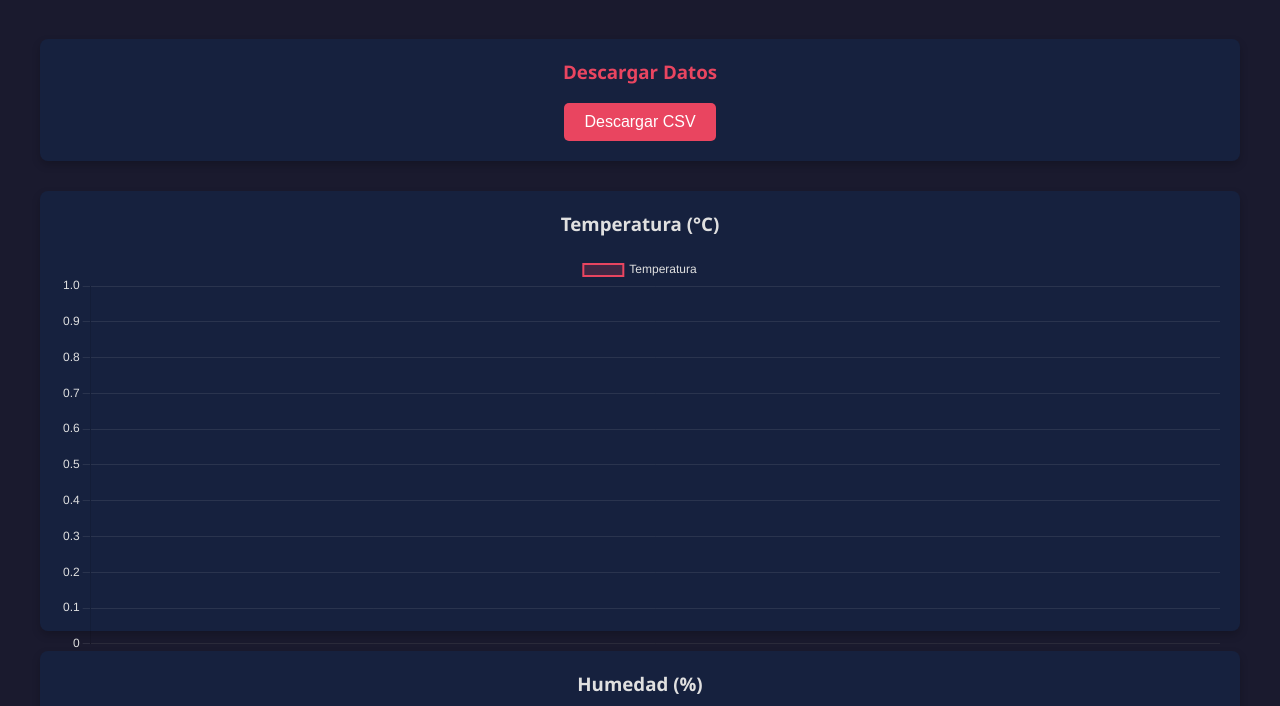
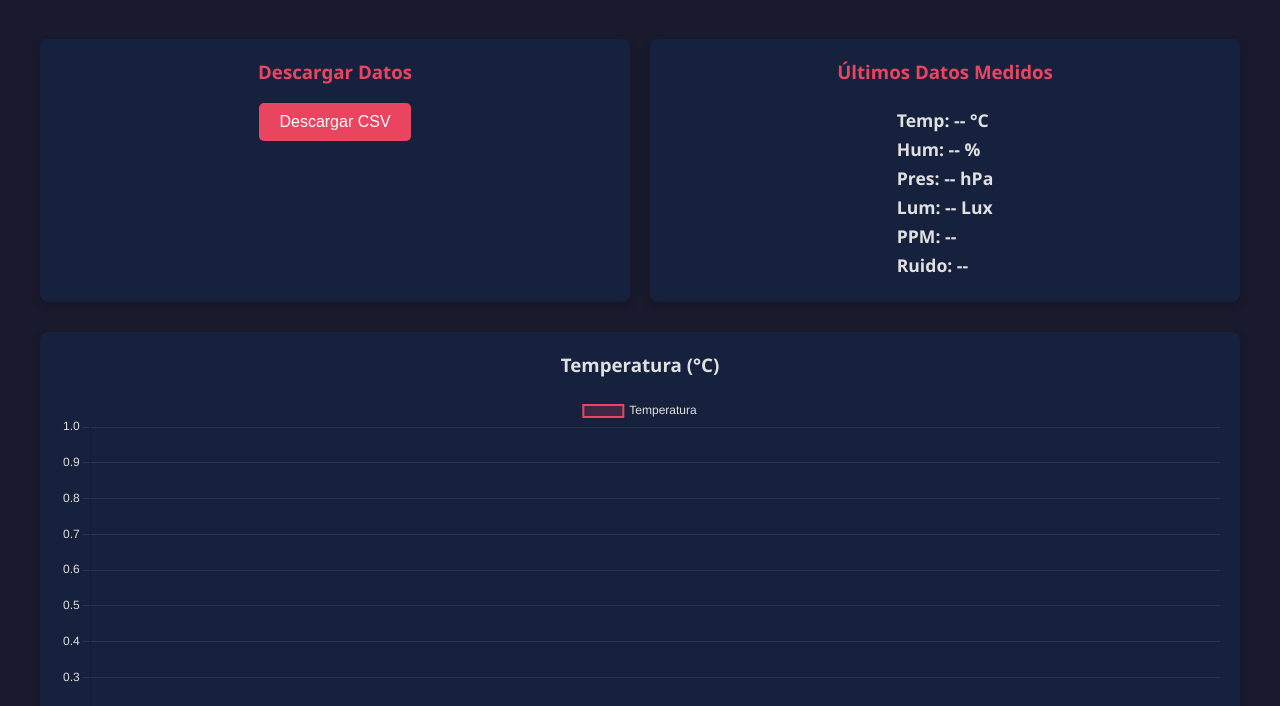
Before and after one commit to Tommyv028/ESP-ProyectoFinal-WebApp, a plain HTML site: page index.html in a window 1280 px wide. Shown: the part 87-793 px from the top of the page. Drawn offline with nearby package versions, Linux system fonts and the light colour scheme; no server answers.

Commit message:
Add files via upload

```diff
--- a/app.js
+++ b/app.js
@@ -106,6 +106,17 @@ function updateUI(data) {
     updateChartData(luxChart, labels, luxData);
     updateChartData(toluenoChart, labels, toluenoData);
     updateChartData(noiseChart, labels, noiseData);
+
+    // Actualizar tarjeta de últimos datos
+    const latest = recentData[recentData.length - 1];
+    if (latest) {
+        document.getElementById('last-temp').textContent = latest.temperatura ? latest.temperatura.toFixed(2) : '--';
+        document.getElementById('last-hum').textContent = latest.humedad ? latest.humedad.toFixed(2) : '--';
+        document.getElementById('last-pres').textContent = latest.presion ? latest.presion.toFixed(2) : '--';
+        document.getElementById('last-lux').textContent = latest.luz ? latest.luz.toFixed(2) : '--';
+        document.getElementById('last-ppm').textContent = latest.tolueno ? latest.tolueno.toFixed(2) : '--';
+        document.getElementById('last-noise').textContent = (latest.ruido !== undefined) ? latest.ruido : '--';
+    }
 }
 
 function updateChartData(chart, labels, data) {
--- a/index.html
+++ b/index.html
@@ -17,6 +17,17 @@
             <div class="status-box">
                 <h3>Descargar Datos</h3>
                 <button id="download-btn">Descargar CSV</button>
+            </div>
+            <div class="status-box">
+                <h3>Últimos Datos Medidos</h3>
+                <div class="readings-list">
+                    <p>Temp: <span id="last-temp">--</span> °C</p>
+                    <p>Hum: <span id="last-hum">--</span> %</p>
+                    <p>Pres: <span id="last-pres">--</span> hPa</p>
+                    <p>Lum: <span id="last-lux">--</span> Lux</p>
+                    <p>PPM: <span id="last-ppm">--</span></p>
+                    <p>Ruido: <span id="last-noise">--</span></p>
+                </div>
             </div>
         </div>
 
--- a/styles.css
+++ b/styles.css
@@ -48,6 +48,7 @@ main {
     text-align: center;
     box-shadow: 0 4px 8px rgba(0,0,0,0.2);
     flex-grow: 1;
+    flex-basis: 40%;
 }
 
 .status-box h3 {
@@ -59,6 +60,16 @@ main {
     font-size: 1.5em;
     font-weight: bold;
     margin: 0;
+}
+
+.readings-list {
+    text-align: left;
+    display: inline-block;
+}
+
+.readings-list p {
+    font-size: 1.1em;
+    margin: 5px 0;
 }
 
 #download-btn {
```
